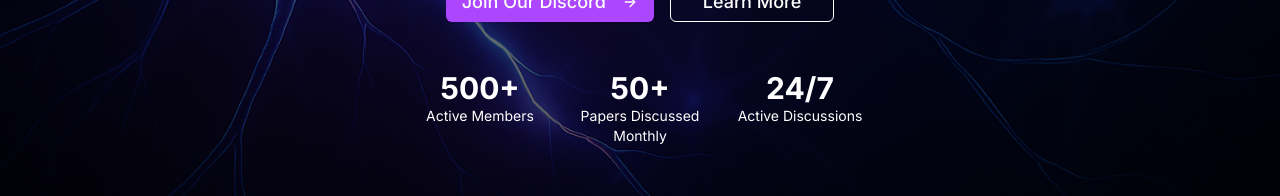
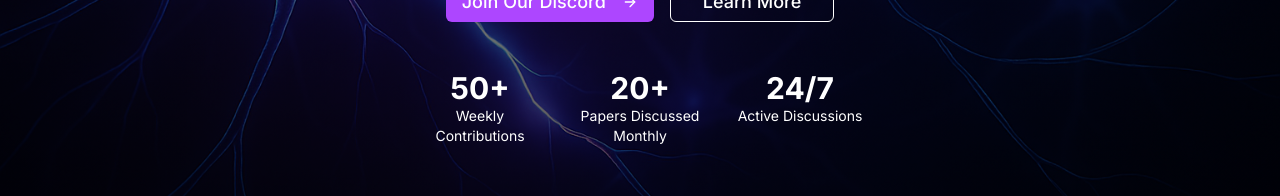
Before and after one commit to Shubert894/connectomics-site, a Next.js app: page / in a window 1280 px wide. Shown: the part 523-719 px from the top of the page. Built offline with nearby package versions, Linux system fonts and the light colour scheme; no server answers.

Commit message:
change the numbers

```diff
--- a/src/app/page.tsx
+++ b/src/app/page.tsx
@@ -30,8 +30,8 @@ const highlights = [
 ]
 
 const stats = [
-  { number: "500+", label: "Active Members" },
-  { number: "50+", label: "Papers Discussed Monthly" },
+  { number: "50+", label: "Weekly Contributions" },
+  { number: "20+", label: "Papers Discussed Monthly" },
   { number: "24/7", label: "Active Discussions" },
 ]
 
```
